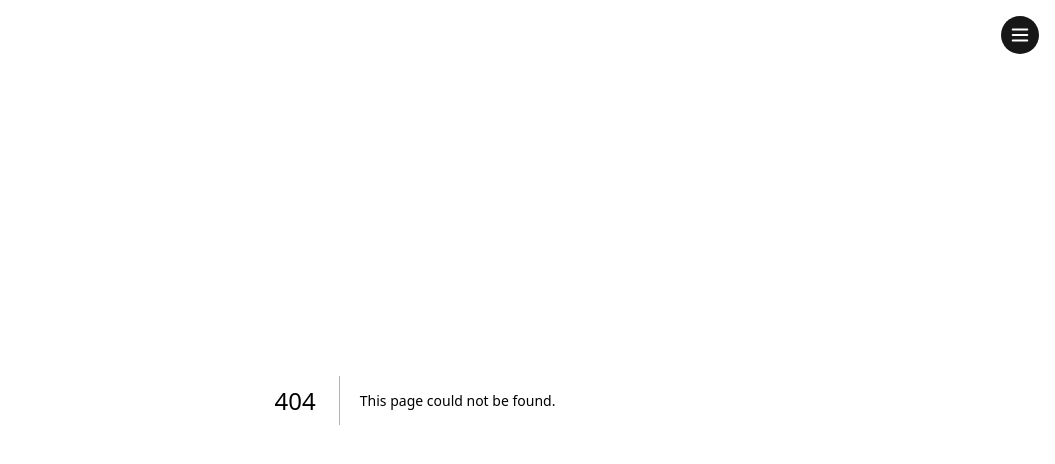
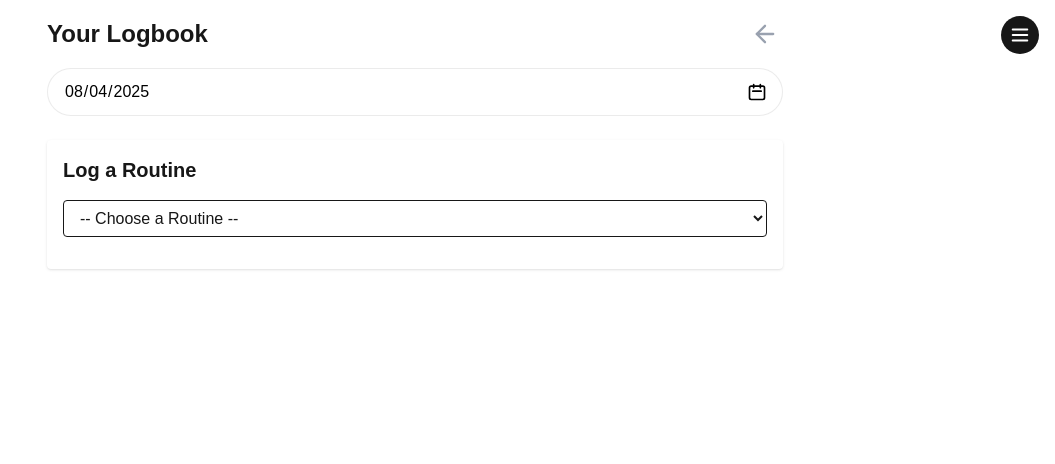
Before and after one commit to Mitchell-Conrad-20/workout-tracker, a Next.js app: page /log-routine in a window 1280 px wide. Before the commit this address had no page. Shown: the top 464 px of the page, without its empty margins (225-1280 px from the left). Built offline with nearby package versions, Linux system fonts and the light colour scheme.

Commit message:
finalize routine functionality

```diff
--- a/app/chart/page.tsx
+++ b/app/chart/page.tsx
@@ -15,6 +15,7 @@ import { Session } from '@supabase/supabase-js';
 import LiftForm from '@/components/LiftForm';
 import { Lift } from '@/types/lift';
 import DatePicker from '@/components/DatePicker';
+import Link from 'next/link';
 
 export default function Home() {
   // Autocomplete state for filter modal lift search
@@ -171,12 +172,21 @@ export default function Home() {
         <div className="flex items-center justify-between w-full mb-2">
           <h1 className="px-4 text-3xl font-semibold font-[family-name:var(--font-geist-mono)]">Your Chart</h1>
           {session && (
-            <button
-              onClick={handleOpenModal}
-              className="mr-15 md:mr-0 p-1 cursor-pointer rounded-full w-10 h-10 text-3xl border border-solid border-black/[.08] dark:border-white/[.145] transition-colors duration-300 ease-in-out flex items-center justify-center hover:bg-[#f2f2f2] dark:hover:bg-[#1a1a1a] hover:border-transparent"
-            >
-              +
-            </button>
+            <div className="flex gap-2 items-center">
+              <button
+                onClick={handleOpenModal}
+                className="p-1 cursor-pointer rounded-full w-10 h-10 text-3xl border border-solid border-black/[.08] dark:border-white/[.145] transition-colors duration-300 ease-in-out flex items-center justify-center hover:bg-[#f2f2f2] dark:hover:bg-[#1a1a1a] hover:border-transparent"
+              >
+                +
+              </button>
+              <Link
+                href="/log-routine"
+                className="p-1 mr-15 md:mr-0 sm:mr-2 cursor-pointer rounded-full w-10 h-10 text-2xl border border-solid border-black/[.08] dark:border-white/[.145] transition-colors duration-300 ease-in-out flex items-center justify-center hover:bg-[#f2f2f2] dark:hover:bg-[#1a1a1a] hover:border-transparent"
+                title="Log a Routine"
+              >
+                🏋️
+              </Link>
+            </div>
           )}
         </div>
 
--- /dev/null
+++ b/app/log-routine/page.tsx
@@ -0,0 +1,35 @@
+"use client";
+
+import RoutineLiftForm from '@/components/RoutineLiftForm';
+import { useRouter } from 'next/navigation';
+import { ArrowLeft } from 'lucide-react';
+import DatePicker from '@/components/DatePicker';
+import { useState } from 'react';
+import { format as formatDateFns } from 'date-fns';
+
+export default function LogRoutinePage() {
+  const router = useRouter();
+  const today = formatDateFns(new Date(), 'yyyy-MM-dd');
+  const [selectedDate, setSelectedDate] = useState<string>(today);
+  return (
+    <div className="p-4 max-w-3xl mx-auto">
+      <div className="flex items-center justify-between mb-4">
+        <h1 className="text-2xl font-bold">Your Logbook</h1>
+        <button
+          className="text-gray-400 hover:text-gray-700 text-2xl p-1 flex items-center"
+          onClick={() => router.back()}
+          aria-label="Back"
+        >
+          <ArrowLeft size={28} />
+        </button>
+      </div>
+      <div className="mb-6 flex justify-center">
+        <DatePicker
+          value={selectedDate}
+          onChange={date => setSelectedDate(date) }
+        />
+      </div>
+      <RoutineLiftForm onSubmitSuccess={() => router.push('/logbook')} selectedDate={selectedDate} />
+    </div>
+  );
+}
--- a/app/logbook/page.tsx
+++ b/app/logbook/page.tsx
@@ -11,6 +11,7 @@ import { useAuthModal } from '@/hooks/useAuthModal';
 import { format, parseISO } from 'date-fns';
 import { format as formatDateFns } from 'date-fns';
 import { ArrowRight, ArrowLeft } from 'lucide-react';
+import Link from 'next/link';
 
 interface Lift {
   id: number;
@@ -22,6 +23,7 @@ interface Lift {
 }
 
 const Logbook: React.FC = () => {
+  // No need for showRoutineForm state
   const { open, setOpen, isAuthenticated } = useAuthModal();
   const [lifts, setLifts] = useState<Lift[]>([]);
   const [selectedDate, setSelectedDate] = useState<string | null>(null);
@@ -163,12 +165,6 @@ const Logbook: React.FC = () => {
     }
   };
 
-  const handleDateSelect = (date: Date | null) => {
-    if (!date) return;
-    const localDate = formatDateFns(date, 'yyyy-MM-dd');
-    setSelectedDate(localDate);
-  };
-
   const openNewLiftForm = () => {
     setEditingLift(null);
     setShowModal(true);
@@ -199,12 +195,21 @@ const Logbook: React.FC = () => {
           {/* Header */}
           <div className="flex justify-between items-center mb-4">
             <h1 className="text-2xl font-bold">Your Logbook</h1>
-            <button
-              onClick={openNewLiftForm}
-              className="mr-15 md:mr-0 p-1 cursor-pointer rounded-full w-10 h-10 text-3xl border border-solid border-black/[.08] dark:border-white/[.145] transition-colors duration-300 ease-in-out flex items-center justify-center hover:bg-[#f2f2f2] dark:hover:bg-[#1a1a1a] hover:border-transparent"
-            >
-              +
-            </button>
+            <div className="flex gap-2 items-center">
+              <button
+                onClick={openNewLiftForm}
+                className="p-1 cursor-pointer rounded-full w-10 h-10 text-3xl border border-solid border-black/[.08] dark:border-white/[.145] transition-colors duration-300 ease-in-out flex items-center justify-center hover:bg-[#f2f2f2] dark:hover:bg-[#1a1a1a] hover:border-transparent"
+              >
+                +
+              </button>
+              <Link
+                href="/log-routine"
+                className="p-1 mr-15 md:mr-0 sm:mr-2 cursor-pointer rounded-full w-10 h-10 text-2xl border border-solid border-black/[.08] dark:border-white/[.145] transition-colors duration-300 ease-in-out flex items-center justify-center hover:bg-[#f2f2f2] dark:hover:bg-[#1a1a1a] hover:border-transparent"
+                title="Log a Routine"
+              >
+                🏋️
+              </Link>
+            </div>
           </div>
 
           {/* Date Picker */}
@@ -222,7 +227,7 @@ const Logbook: React.FC = () => {
             </button>
             <DatePicker
               value={selectedDate || ''}
-              onChange={(date) => handleDateSelect(date ? new Date(date) : null)}
+              onChange={(newDate) => setSelectedDate(newDate)}
               small
             />
             <button
@@ -283,10 +288,7 @@ const Logbook: React.FC = () => {
           )}
 
           {/* Routine Lift Form Section */}
-          <div className="mt-8 bg-white dark:bg-neutral-900 p-4 rounded shadow">
-            <h2 className="text-xl font-semibold mb-4">Log a Workout from a Routine</h2>
-            <RoutineLiftForm onSubmitSuccess={fetchLifts} />
-          </div>
+          {/* RoutineLiftForm is now on its own page */}
 
           {/* Add/Edit Modal */}
           <Modal open={showModal} onClose={() => setShowModal(false)}>
--- a/app/page.tsx
+++ b/app/page.tsx
@@ -12,6 +12,7 @@ import supabase from '@/lib/supabase';
 import { useAuthModal } from '@/hooks/useAuthModal';
 import { Session } from '@supabase/supabase-js';
 import { Lift } from '@/types/lift';
+import Link from 'next/link';
 
 export default function Home() {
   // lifts state removed
@@ -129,12 +130,21 @@ export default function Home() {
             Auralift
           </h1>
           {session && (
-            <button
-              onClick={() => setIsModalOpen(true)}
-              className="p-1 mr-15 md:mr-0 sm:mr-2 cursor-pointer rounded-full w-10 h-10 text-3xl border border-solid border-black/[.08] dark:border-white/[.145] transition-colors duration-300 ease-in-out flex items-center justify-center hover:bg-[#f2f2f2] dark:hover:bg-[#1a1a1a] hover:border-transparent"
-            >
-              +
-            </button>
+            <div className="flex gap-2 items-center">
+              <button
+                onClick={() => setIsModalOpen(true)}
+                className="p-1 cursor-pointer rounded-full w-10 h-10 text-3xl border border-solid border-black/[.08] dark:border-white/[.145] transition-colors duration-300 ease-in-out flex items-center justify-center hover:bg-[#f2f2f2] dark:hover:bg-[#1a1a1a] hover:border-transparent"
+              >
+                +
+              </button>
+              <Link
+                href="/log-routine"
+                className="p-1 mr-15 md:mr-0 sm:mr-2 cursor-pointer rounded-full w-10 h-10 text-2xl border border-solid border-black/[.08] dark:border-white/[.145] transition-colors duration-300 ease-in-out flex items-center justify-center hover:bg-[#f2f2f2] dark:hover:bg-[#1a1a1a] hover:border-transparent"
+                title="Log a Routine"
+              >
+                🏋️
+              </Link>
+            </div>
           )}
         </div>
 
--- a/components/Chart.tsx
+++ b/components/Chart.tsx
@@ -89,7 +89,7 @@ const Chart: React.FC<ChartProps> = ({ data, defaultMetric }) => {
   if (!mounted) return null;
 
   return (
-    <div className="w-full max-w-4xl mx-auto space-y-4">
+    <div className="w-full max-w-4xl mx-auto space-y-4 pr-5">
       <div className="h-[400px] w-full">
         <ResponsiveContainer width="99%" height="100%">
           <LineChart data={unifiedData}>
--- a/components/RoutineLiftForm.tsx
+++ b/components/RoutineLiftForm.tsx
@@ -24,9 +24,10 @@ interface SetEntry {
 
 interface Props {
   onSubmitSuccess?: () => void;
+  selectedDate?: string;
 }
 
-const RoutineLiftForm: React.FC<Props> = ({ onSubmitSuccess }) => {
+const RoutineLiftForm: React.FC<Props> = ({ onSubmitSuccess, selectedDate }) => {
   const { user } = useUserContext();
   const [routines, setRoutines] = useState<Routine[]>([]);
   const [selectedRoutineId, setSelectedRoutineId] = useState<string | null>(null);
@@ -108,12 +109,12 @@ const RoutineLiftForm: React.FC<Props> = ({ onSubmitSuccess }) => {
       return;
     }
     setLoading(true);
-    const today = new Date().toISOString().split('T')[0];
+    const dateToUse = selectedDate || new Date().toISOString().split('T')[0];
     const liftsToInsert = setEntries.map(e => ({
       name: e.liftName,
       weight: Number(e.weight),
       reps: Number(e.reps),
-      date: today,
+      date: dateToUse,
       user_id: user.id,
     }));
     const { error } = await supabase.from('lifts').insert(liftsToInsert);
```
